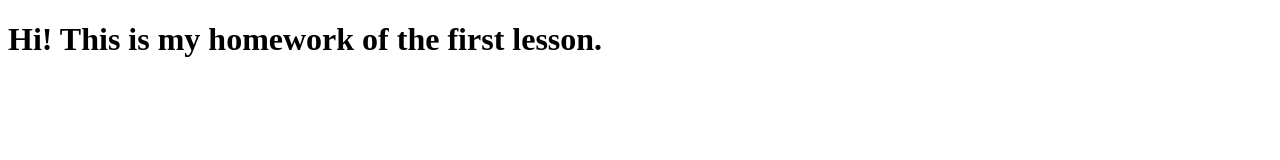
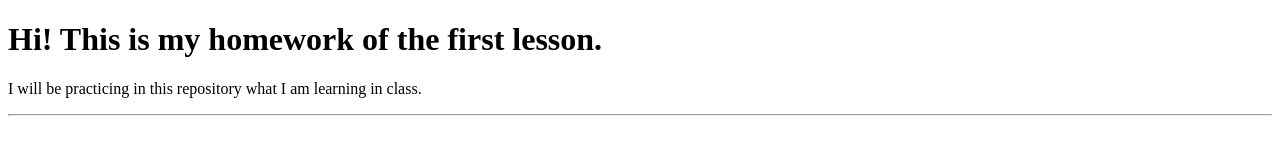
Before and after one commit to feernaanda/L1-homework, a plain HTML site: page index.html in a window 1280 px wide. Drawn offline with Linux system fonts and the light colour scheme.

Commit message:
Practicing what was learned in lesson #3

```diff
--- a/index.html
+++ b/index.html
@@ -7,5 +7,7 @@
 </head>
 <body>
     <h1>Hi! This is my homework of the first lesson.</h1>
+        <p>I will be practicing in this repository what I am learning in class.</p>
+    <hr>
 </body>
 </html>
```
